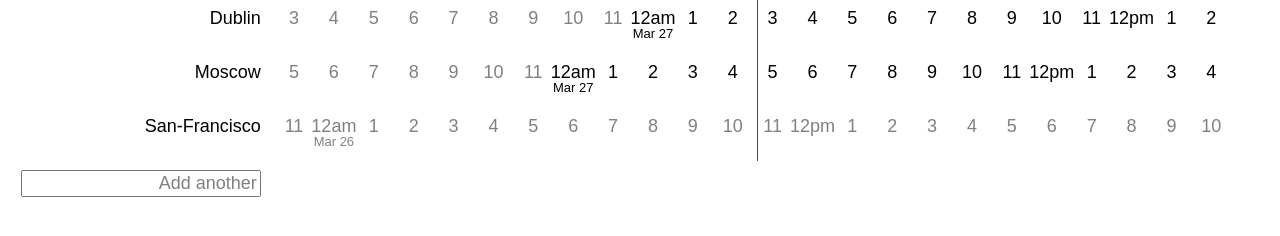
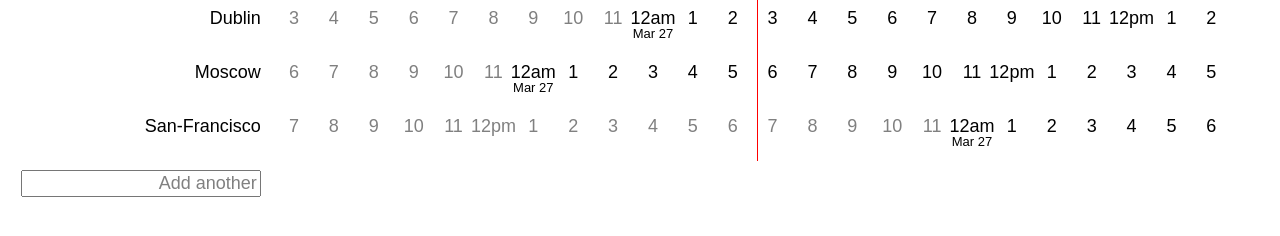
Before and after one commit to elephantum/timezones, a plain HTML site: page static/timezones.html in a window 1280 px wide. Drawn offline with nearby package versions, Linux system fonts and the light colour scheme.

Commit message:
generate ticks from utime

```diff
--- a/static/timezones.html
+++ b/static/timezones.html
@@ -170,7 +170,6 @@
 	function makeEntry(realDate, name, tzDiff) {
 		var localDate = new Date();
 		localDate.setTime(realDate.valueOf());
-		localDate.setHours(localDate.getHours() + tzDiff);
 		localDate.setMinutes(localDate.getMinutes() + tzDiff*60);
 
 		console.debug('realDate', realDate);
@@ -184,12 +183,6 @@
 
 		function dateToP(d) {
 			return 100 * ((d.valueOf() - localDate.valueOf()) / 24 / 60 / 60 / 1000 + 0.5);
-		}
-
-		function pToDate(p) {
-			var d = new Date();
-			d.setTime((p / 100 - 0.5) * 24 * 60 * 60 * 1000 + localDate.valueOf());
-			return d;
 		}
 
 		function makeTickElement(template, text, date) {
@@ -211,16 +204,17 @@
 		}
 
 		function ticksDate(i) {
-			var d = pToDate(0);
-			d.setSeconds(0);
-			d.setMinutes(0);
-			d.setHours(d.getHours() + 1 + i);
+			preciseVal = (localDate.valueOf() +
+					(i + 1 - 12) * 60 * 60 * 1000);
 
-			return d;
+			truncatedMinsSecs = Math.floor(preciseVal / 60 / 60 / 1000) * 60 * 60 * 1000;
+
+			return new Date(truncatedMinsSecs);
 		}
 
 		for (var i = 0; i < 24; i++) {
 			var d = ticksDate(i);
+
 			container.append(makeTickElement('tickTemplate', formatHour(d), d));
 
 			if (d.getHours() == 0) {
@@ -236,7 +230,7 @@
 	var d = new Date();
 
 	main.append(makeEntry(d, 'Dublin', 0));
-	main.append(makeEntry(d, 'Moscow', 1));
+	main.append(makeEntry(d, 'Moscow', 3));
 	main.append(makeEntry(d, 'San-Francisco', -8));
 
 </script>
```
